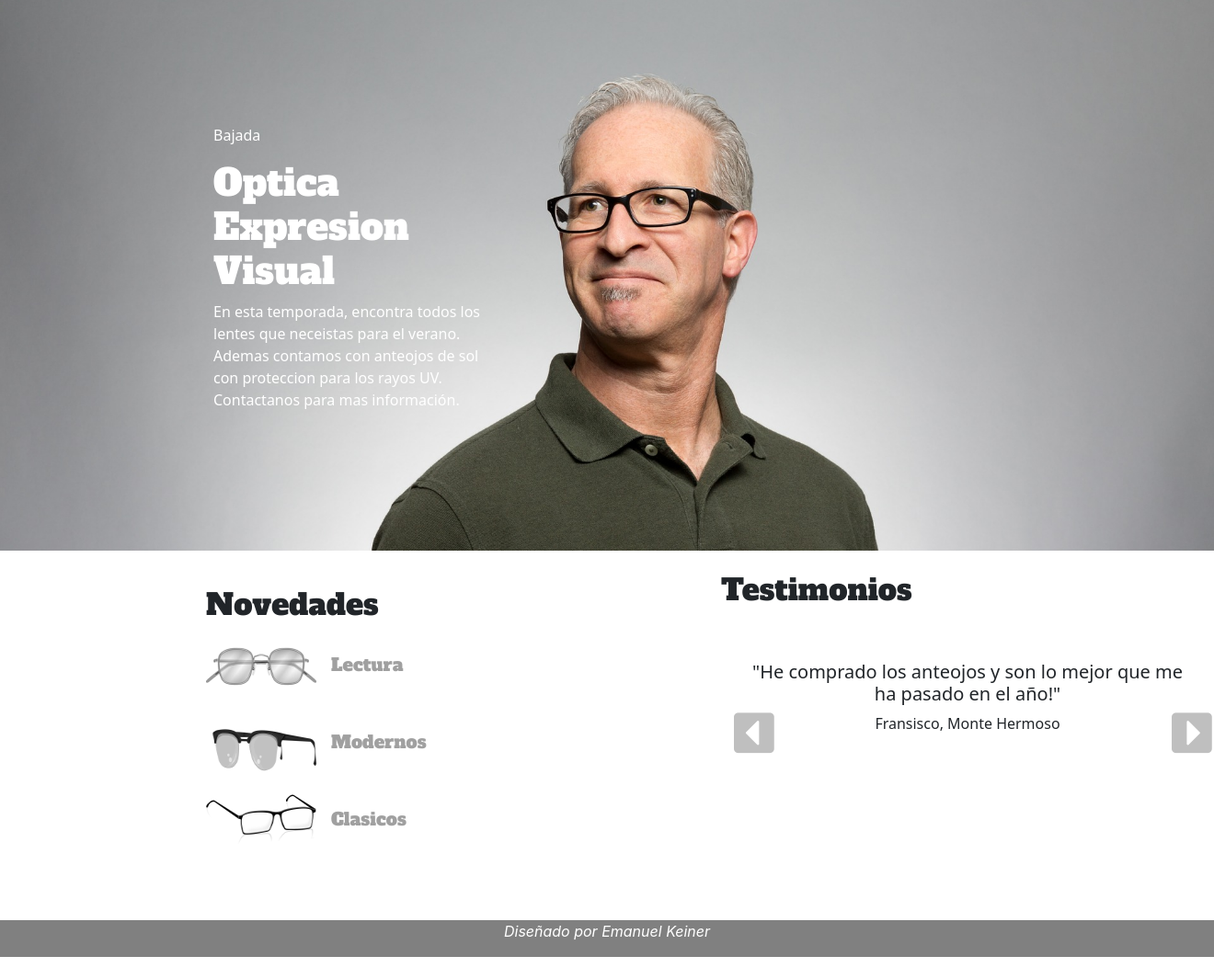
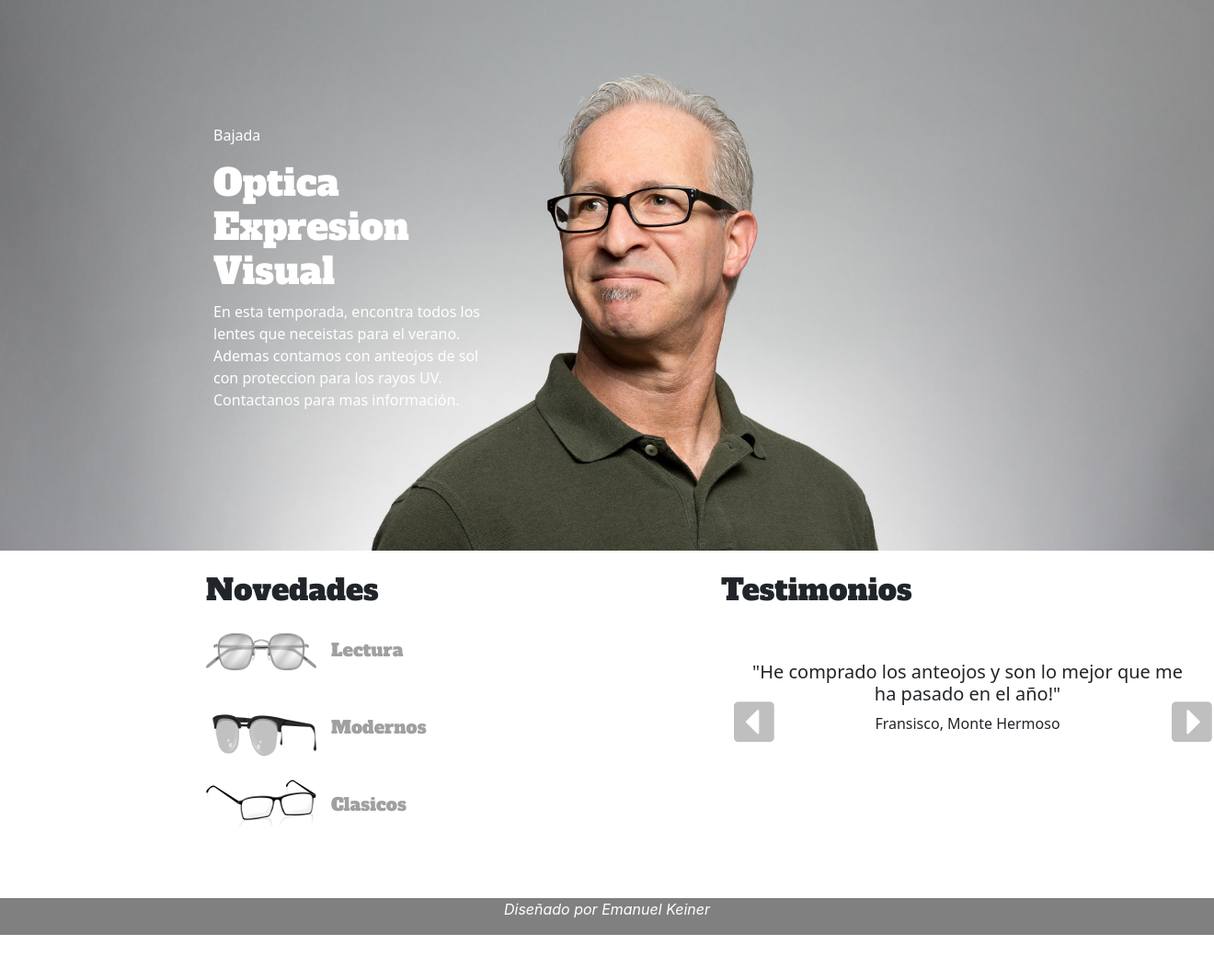
Before and after one commit to Eekeiner/utn-fe, a web app: file m2 Maquetado Avanzado p1/index.html in a window 1320 px wide; the page is wider, and only the part inside the window is pictured. Shown: the part 57-1122 px from the top of that part at 92% size. After the commit the page ends 1074 px from the top of that part, so only its background shows below. Run offline with its HTML, style and script files only (its server is not run), Linux system fonts and the light colour scheme.

Commit message:
corregí el padding

```diff
--- a/m2 Maquetado Avanzado p1/css/estilos.css
+++ b/m2 Maquetado Avanzado p1/css/estilos.css
@@ -19,9 +19,8 @@ h1, h2{
     color: white;
 }
 
-#novedades{
-    padding-top: 0px;
-}
+.py-3{
+padding: 0px;}
 
 .lista-novedades{
     margin: 0;
--- a/m2 Maquetado Avanzado p1/index.html
+++ b/m2 Maquetado Avanzado p1/index.html
@@ -70,7 +70,7 @@
 
   <!-- fin del home -->
   <div id="novedades" class="row py-4">
-    <div class="col-md-5 offset-md-2 py-3">
+    <div class="col-md-5 offset-md-2 ">
       <h2>Novedades</h2>
       <ul class="lista-novedades">
         <li><a href="#" data-bs-toggle="modal" data-bs-target="#anteojos1modal"><img src="img/anteojos1.png">Lectura</a></li>
```
